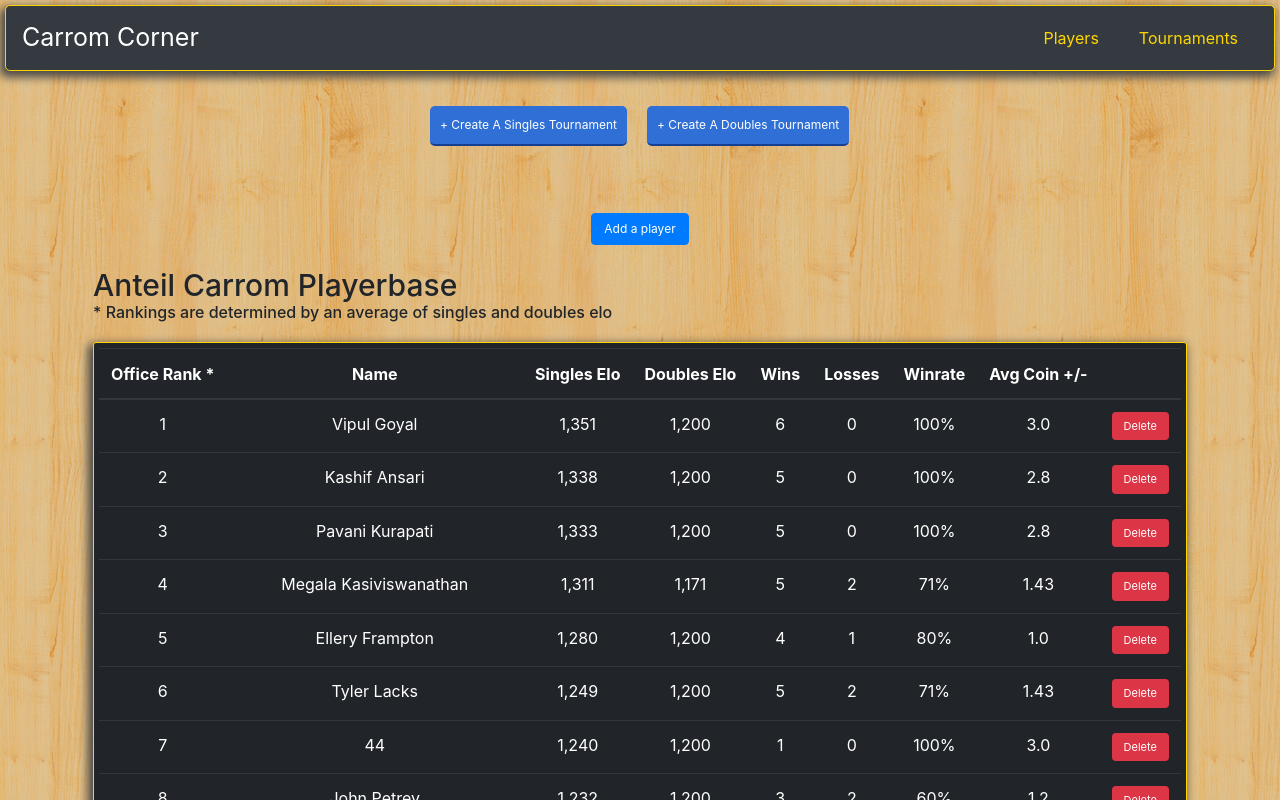
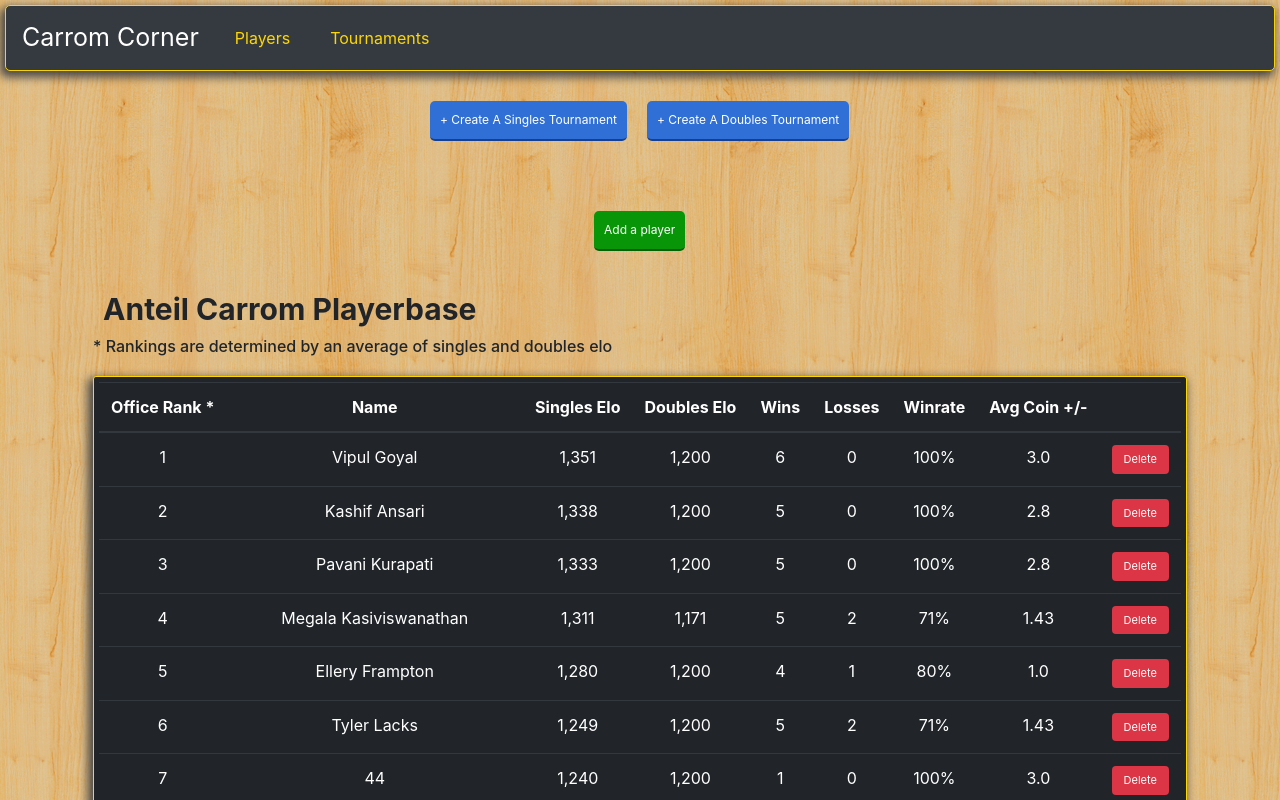
Before and after one commit to AlecM33/carrom-corner, an Angular app: page /players in a window 1280 px wide. Shown: the top 800 px of the page. Built offline with nearby package versions, Linux system fonts and the light colour scheme; data requests are answered from the project's data file.

Commit message:
Fixed visual bug with scrollbar on y-overflow

```diff
--- a/src/app/Players/player-list.component.html
+++ b/src/app/Players/player-list.component.html
@@ -1,7 +1,7 @@
 
 
 <div class='create-buttons'>
-    <button class='btn btn-primary' [routerLink]="['/players/add']">Add a player</button>
+    <button class='main-buttons add-all-button' [routerLink]="['/players/add']">Add a player</button>
 </div>
 <h2 class="player-list-header">Anteil Carrom Playerbase</h2>
 <h3 class="player-list-subheader">* Rankings are determined by an average of singles and doubles elo</h3>
--- a/src/app/Tournaments/tournament-list.component.html
+++ b/src/app/Tournaments/tournament-list.component.html
@@ -1,4 +1,4 @@
-
+<h2 class="tourny-list-header">Tournaments</h2>
 <div class='table-responsive table-dark app-table'>
     <table class='table'>
         <thead>
--- a/src/styles.css
+++ b/src/styles.css
@@ -8,6 +8,10 @@ html, body {
     background-blend-mode: color;
 }
 
+html {
+    overflow-y: scroll;
+}
+
 .app-title {
     color: white;
     font-size: 25px;
@@ -15,6 +19,14 @@ html, body {
 
 .nav-links {
     margin: 0px 20px 0px;
+}
+
+.navbar {
+    display: flex;
+    justify-content: left;
+}
+
+input#name {
 }
 
 .link {
@@ -74,12 +86,14 @@ h2 {
 }
 
 .create-buttons {
+    display: flex;
+    justify-content: center;
     opacity: 0;
     -webkit-animation: slide_in_right 0.7s;
     -moz-animation: slide_in_right 0.7s;
     animation: slide_in_right 0.7s;
     animation-fill-mode: forwards;
-    padding: 2%;
+    padding: 20px;
 }
 
 .bracket-box {
@@ -317,9 +331,10 @@ img#trophy {
     animation-fill-mode: both;
 }
 
-.player-list-header {
+.player-list-header, .tourny-list-header {
     margin: 0;
-    padding: 0;
+    padding: 10px;
+    font-weight: bold;
     text-align: left;
     animation: fadein 2s;
     animation-fill-mode: backwards;
```
